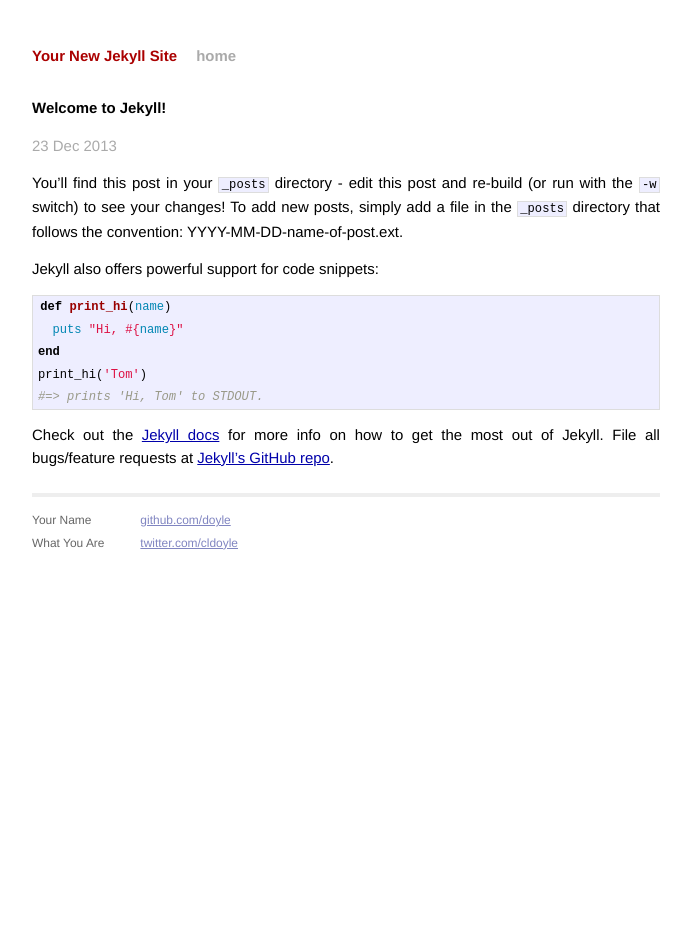
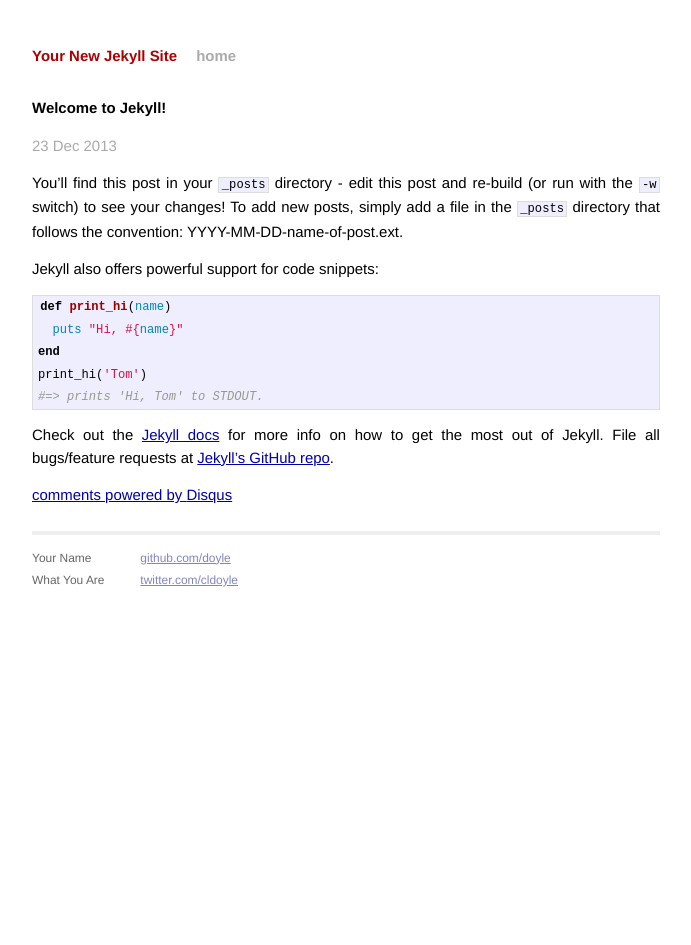
Before and after one commit to doyle/doyle.github.io, a Jekyll site: the page built from _posts/2013-12-23-welcome-to-jekyll.markdown, in a window 1280 px wide. Shown: the whole page, without its empty margins (294-985 px from the left). Built offline with Jekyll 4.4.1, drawn with Linux system fonts in a browser that asks for light colours; Markdown is read by kramdown in place of the engine named in the settings; comment, search, counter and statistics services are not loaded; some of the changed lines change nothing that is shown.

Commit message:
Added disquis comments

```diff
--- a/_layouts/post.html
+++ b/_layouts/post.html
@@ -7,3 +7,18 @@
 <div class="post">
 {{ content }}
 </div>
+
+<div id="disqus_thread"></div>
+<script type="text/javascript">
+  /* * * CONFIGURATION VARIABLES: EDIT BEFORE PASTING INTO YOUR WEBPAGE * * */
+  var disqus_shortname = 'cldoyle'; // required: replace example with your forum shortname
+
+  /* * * DON'T EDIT BELOW THIS LINE * * */
+  (function() {
+    var dsq = document.createElement('script'); dsq.type = 'text/javascript'; dsq.async = true;
+    dsq.src = '//' + disqus_shortname + '.disqus.com/embed.js';
+    (document.getElementsByTagName('head')[0] || document.getElementsByTagName('body')[0]).appendChild(dsq);
+  })();
+</script>
+<noscript>Please enable JavaScript to view the <a href="http://disqus.com/?ref_noscript">comments powered by Disqus.</a></noscript>
+<a href="http://disqus.com" class="dsq-brlink">comments powered by <span class="logo-disqus">Disqus</span></a>
```
